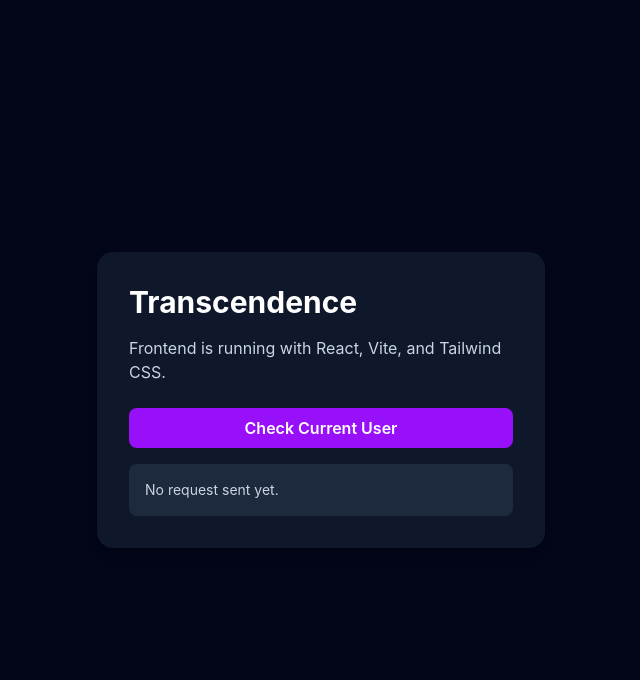
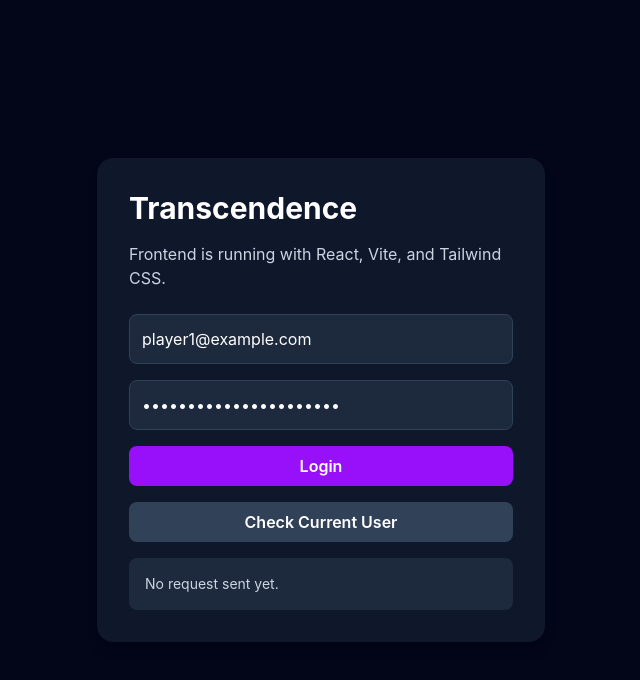
Before and after one commit to IDsuroh/42_ft_transcendence, a React app in the folder frontend/: page / in a window 1280 px wide. Shown: the top 680 px of the page, without its empty margins (319-959 px from the left). Built offline with nearby package versions, Linux system fonts and the light colour scheme; the HTML template or start-up script is replaced by a standard one.

Commit message:
Add frontend login form

```diff
--- a/frontend/src/App.jsx
+++ b/frontend/src/App.jsx
@@ -138,26 +138,63 @@ function App() {
     JavaScript variable. (React automatically knows and updates messages to display as a state variable)
   */
   const [message, setMessage] = useState('No request sent yet.')
+  // input email and password and it updates the state real fast
+  const [email, setEmail] = useState('player1@example.com')
+  const [password, setPassword] = useState('VeryStrongPassword123!')
 
   // declared as async because there are some operations that doesn't finish immediately
   // async means that this function is allowed to use await inside and may contain Promises
-  async function checkCurrentUser() {
+  async function loginUser()  {
     try {
       /* await means do the fetch() function call and pause until the response is ready, then continue
       fetch is a built-in browser function
       This line of code send the HTTP request with GET to ask credentials of the account
       and include the session cookie that was given at login */
+      const response = await fetch('http://localhost:8000/api/users/login/', {
+        method: 'POST',
+        credentials: 'include',
+        // HTTP headers are extra information attached to the request
+        // its needed for the DRF to interpret the body correctly
+        headers: {
+          'Content-Type': 'application/json',
+        },
+        // JSON.stringify converts JavaScript object into JSON for the request from React go to Django
+        // Django cannot receive live JavaScript object directly
+        body: JSON.stringify({
+          email: email,
+          password: password,
+        }),
+      })
+
+      /* Read the response body and convert it from JSON text into a JavaScript object.
+      It's for React to understand the data that is parsed
+      Reading and converting the response body can also take time */
+      const data = await response.json()
+
+      if (response.ok)  {
+        setMessage(`Logged in as ${data.username} (${data.email})`)
+      } else {
+        // The value in the index [0] stored under the key non_field_errors with optional chaining
+        // If data.non_field_errors exists, get first item
+        // If data.non_field_errors doesn't exist, return undefined
+        setMessage(data.non_field_errors?.[0] || 'Login failed.')
+      }
+    } catch (error) {
+      setMessage('Could not connect to backend.')
+    }
+  }
+
+  async function checkCurrentUser() {
+    try {
       const response = await fetch('http://localhost:8000/api/users/me/', {
         method: 'GET',
         credentials: 'include',
       })
 
-      /* Read the response body and convert it from JSON text into a JavaScript object.
-      Reading and converting the response body can also take time */
       const data = await response.json()
 
       if (response.ok) {
-        setMessage(`Logged in as ${data.username} (${data.email})`)
+        setMessage(`Current user: ${data.username} (${data.email})`)
       } else {
         setMessage(data.detail || 'Not logged in.')
       }
@@ -175,12 +212,37 @@ function App() {
           Frontend is running with React, Vite, and Tailwind CSS.
         </p>
 
-        <button
-          onClick={checkCurrentUser}
-          className="mt-6 w-full rounded-lg bg-purple-600 px-4 py-2 font-semibold hover:bg-purple-700"
-        >
-          Check Current User
-        </button>
+        <div className="mt-6 space-y-4">
+          <input
+            type="email"
+            value={email}
+            onChange={(event) => setEmail(event.target.value)}
+            className="w-full rounded-lg border border-slate-700 bg-slate-800 p-3 text-white"
+            placeholder="Email"
+          />
+
+          <input
+            type="password"
+            value={password}
+            onChange={(event) => setPassword(event.target.value)}
+            className="w-full rounded-lg border border-slate-700 bg-slate-800 p-3 text-white"
+            placeholder="Password"
+          />
+
+          <button
+            onClick={loginUser}
+            className="w-full rounded-lg bg-purple-600 px-4 py-2 font-semibold hover:bg-purple-700"
+          >
+            Login
+          </button>
+
+          <button
+            onClick={checkCurrentUser}
+            className="w-full rounded-lg bg-slate-700 px-4 py-2 font-semibold hover:bg-slate-600"
+          >
+            Check Current User
+          </button>
+        </div>
 
         <p className="mt-4 rounded-lg bg-slate-800 p-4 text-sm text-slate-300">
           {message}
```
